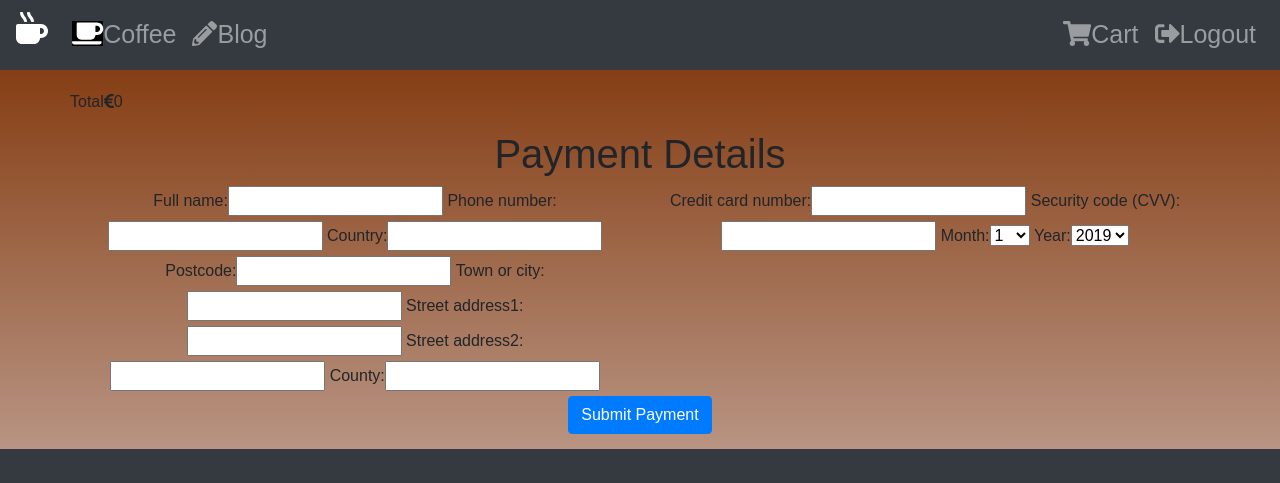
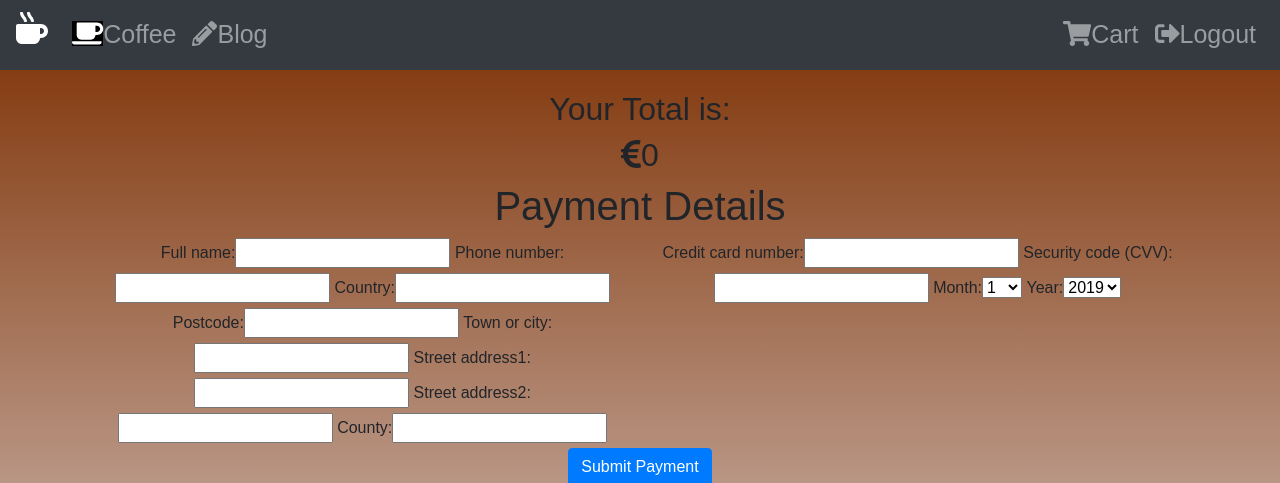
Before and after one commit to djjtyn/CoffeeChoice, a Django app: page /checkout/ in a window 1280 px wide. Shown: the top 483 px of the page. Run offline with Django 3.2, Linux system fonts and the light colour scheme; the visitor is signed in with stand-in values (Sample User, id 1); a map, chart or similar area stays blank; some libraries are stand-ins or nearby versions.

Commit message:
checkout html rearranged

```diff
--- a/checkout/templates/checkout.html
+++ b/checkout/templates/checkout.html
@@ -12,11 +12,11 @@
 <script src="{% static 'js/stripe.js' %}"></script>
 {% endblock head_js %}
 {% block content %}
-<div class="text-center">
-	<div class="row">
-		<p>Total</p>
-		<p><i class="fas fa-euro-sign"></i>{{ total }}</p>
-	</div>
+<div class="col-sm-12">
+	<div class="center-text">
+		<h2> Your Total is:</h2>
+		<h2><i class="fas fa-euro-sign"></i>{{ total }}</h2>
+
 	<form method="post" id="payment-form" action="{% url 'checkout' %}">
 		{% csrf_token %}
 		<h1>Payment Details</h1>
@@ -32,5 +32,6 @@
 			<input class=" btn btn-primary" id="submit_payment_btn" name="commit" type="submit" value="Submit Payment">
       </div>
 	</form>
+    </div>
 </div>
 {% endblock %}
--- a/coffee/templates/all_coffee.html
+++ b/coffee/templates/all_coffee.html
@@ -11,12 +11,12 @@
 		</div>
 		<div class="col-sm-4">
 			<form action="{% url 'filter_vertuo' %}">
-				<button type="submit" class="btn btn-primary">Vertuo</button>
+				<button type="submit" class="btn btn-primary">Vertuo Range</button>
 			</form>
 		</div>
 		<div class="col-sm-4">
 			<form action="{% url 'filter_original' %}">
-				<button type="submit" class="btn btn-primary">Original</button>
+				<button type="submit" class="btn btn-primary">Original Range</button>
 			</form>
 		</div>
 	</div>
```
Also changed, not shown: cart/templates/cart.html (+4 -4 lines).
